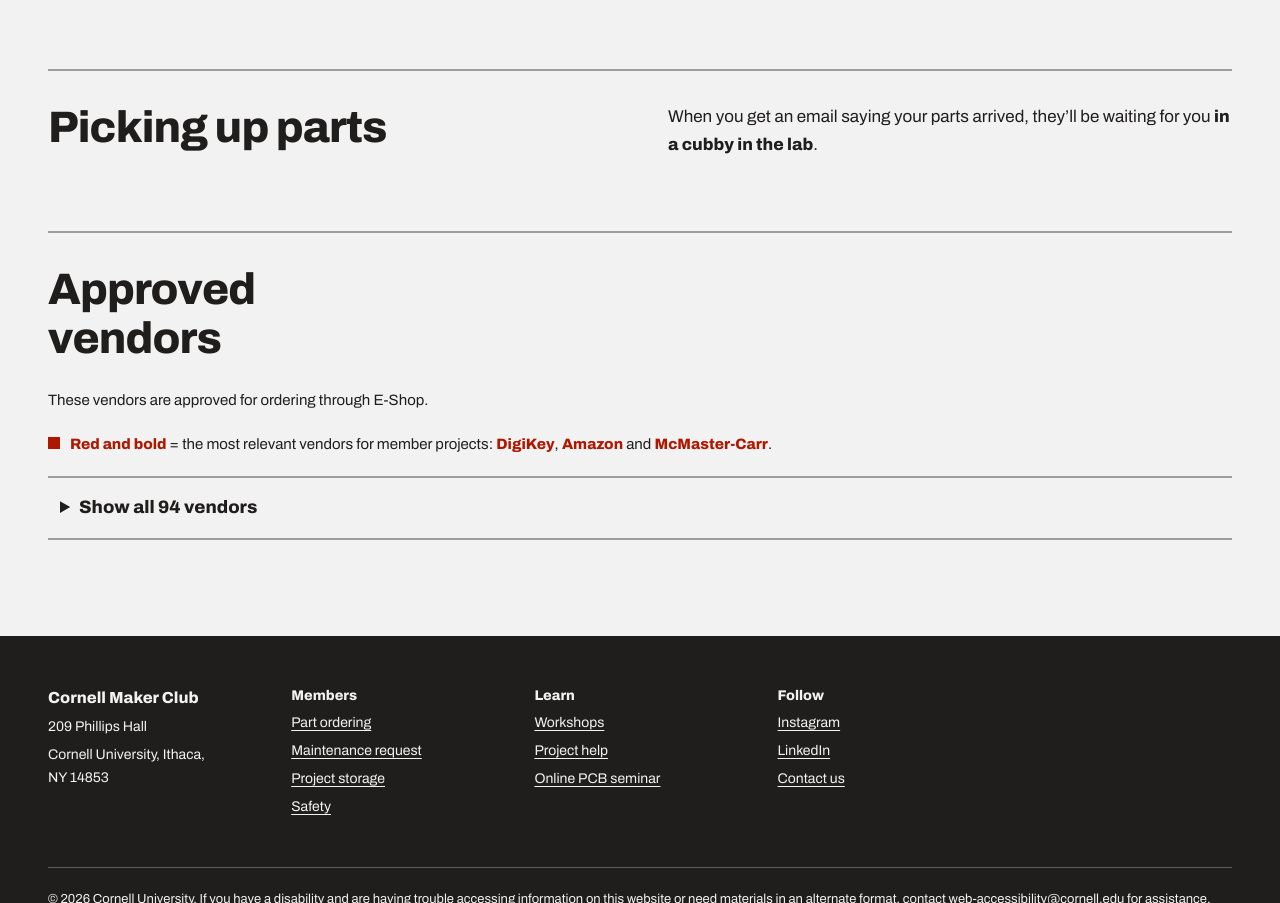
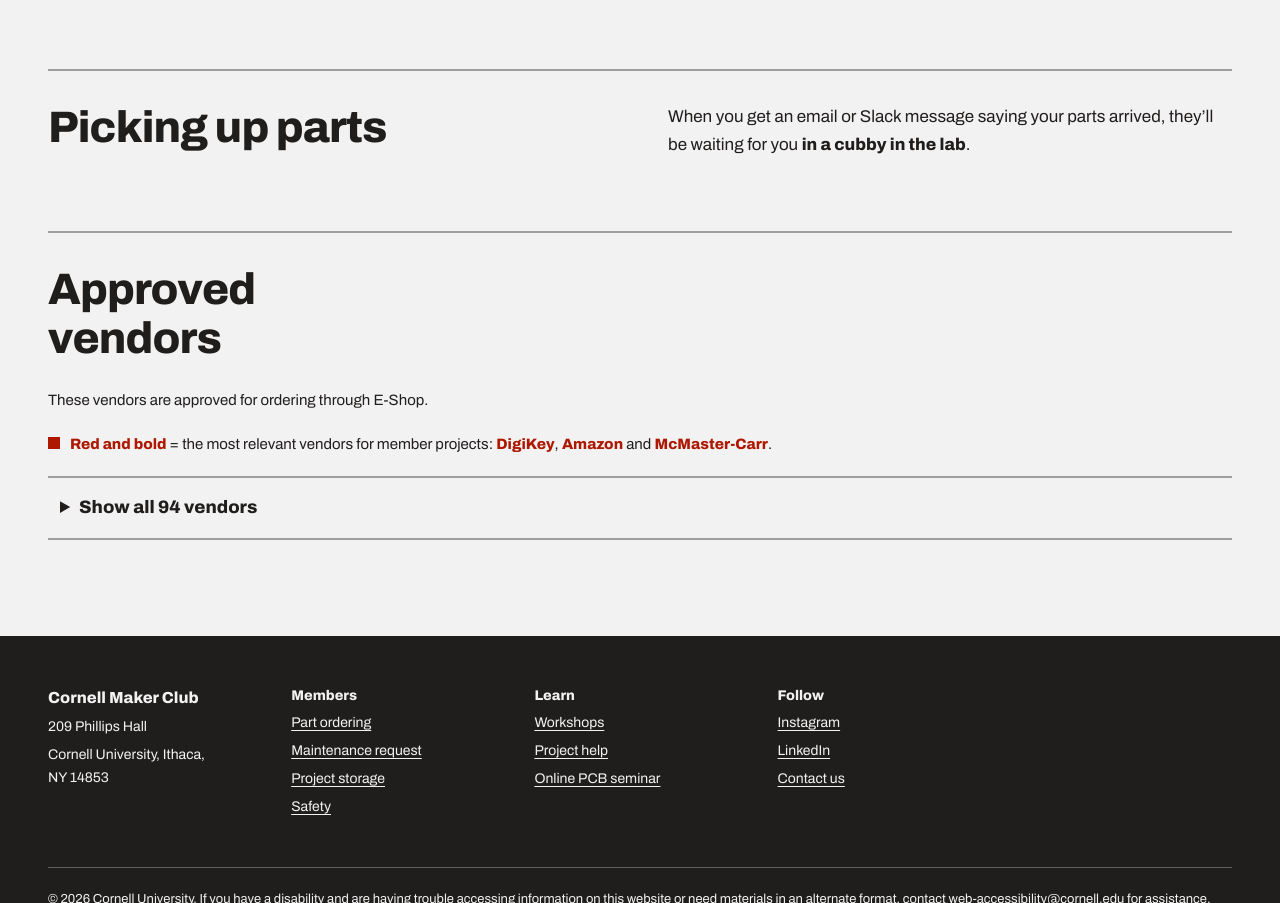
Before and after one commit to Cornell-Maker-Club/cmcwebsite, a plain HTML site: page partordering/index.html in a window 1280 px wide. Shown: the part 1354-2257 px from the top of the page. Drawn offline with Linux system fonts and the light colour scheme.

Commit message:
Part Ordering: parts-arrived notice can come by email or Slack
Co-Authored-By: Claude Opus 5.5 <noreply@anthropic.com>
Claude-Session: https://claude.ai/code/session_01UE4QnAabAgkPEKzWdf5h4V

```diff
--- a/partordering/index.html
+++ b/partordering/index.html
@@ -86,7 +86,7 @@
     <div style="display: grid; grid-template-columns: repeat(auto-fit, minmax(min(100%, 340px), 1fr)); gap: 24px 56px; border-top: 2px solid var(--color-divider); padding-top: 32px;">
       <h2 style="font-family: var(--font-heading); font-weight: var(--font-heading-weight); font-size: clamp(30px, 3.6vw, 44px); letter-spacing: -0.02em; margin: 0;">Picking up parts</h2>
       <div style="display: grid; gap: 20px; align-content: start; min-width: 0;">
-        <p style="font-size: 17px; line-height: 1.65; margin: 0;">When you get an email saying your parts arrived, they’ll be waiting for you <strong>in a cubby in the lab</strong>.</p>
+        <p style="font-size: 17px; line-height: 1.65; margin: 0;">When you get an email or Slack message saying your parts arrived, they’ll be waiting for you <strong>in a cubby in the lab</strong>.</p>
       </div>
     </div>
   </section>
```
